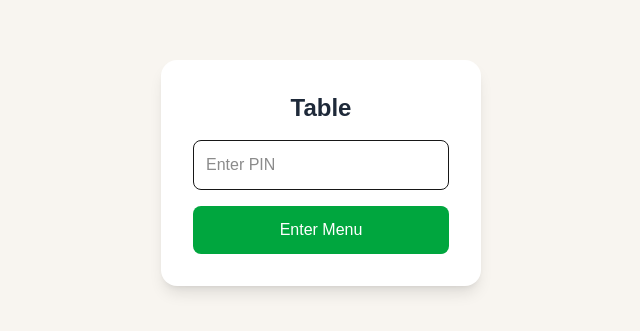
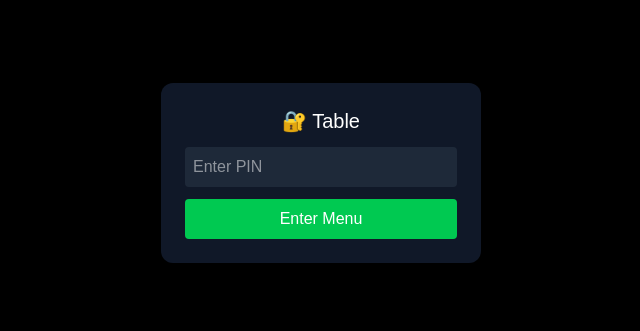
Before and after one commit to autoxai01-oss/smos-ai, a Next.js app: page /menu/1 in a window 1280 px wide. Shown: the part 227-558 px from the top of the page, without its empty margins (319-959 px from the left). Built offline with nearby package versions, Linux system fonts and the light colour scheme.

Commit message:
fixed menu

```diff
--- a/app/menu/[restaurantId]/page.tsx
+++ b/app/menu/[restaurantId]/page.tsx
@@ -13,6 +13,7 @@ import { useParams, useSearchParams } from "next/navigation";
 import { addToCart, getCart, updateQty } from "@/lib/cart";
 import CartBar from "@/components/CartBar";
 
+// ✅ TYPE DEFINITIONS (FIXES VERCEL ERROR)
 type MenuItem = {
   id: string;
   name: string;
@@ -36,11 +37,14 @@ export default function CustomerMenu() {
   const [menu, setMenu] = useState<MenuItem[]>([]);
   const [enteredPin, setEnteredPin] = useState("");
   const [verified, setVerified] = useState(false);
-  const [refresh, setRefresh] = useState(false);
+  const [refresh, setRefresh] = useState(false); // 🔥 force UI update
 
   // 🔐 VERIFY PIN
   const verifyPin = async () => {
-    if (!enteredPin) return alert("Enter PIN");
+    if (!enteredPin) {
+      alert("Enter PIN");
+      return;
+    }
 
     const q = query(
       collection(db, "tablePins"),
@@ -50,7 +54,10 @@ export default function CustomerMenu() {
 
     const snap = await getDocs(q);
 
-    if (snap.empty) return alert("Invalid table");
+    if (snap.empty) {
+      alert("Invalid table");
+      return;
+    }
 
     const data = snap.docs[0].data();
 
@@ -82,46 +89,38 @@ export default function CustomerMenu() {
     return () => unsub();
   }, [verified, restaurantId]);
 
-  // 🔐 PIN SCREEN (CREAMY STYLE)
+  // 🔐 PIN SCREEN
   if (!verified) {
     return (
-      <div className="min-h-screen flex items-center justify-center bg-[#f8f5f0]">
+      <div className="min-h-screen flex items-center justify-center bg-black text-white">
+        <div className="bg-gray-900 p-6 rounded-xl w-80 text-center">
 
-        <div className="bg-white p-8 rounded-2xl w-80 text-center shadow-lg">
-
-          <h1 className="text-2xl font-semibold mb-4 text-gray-800">
-            Table {table}
-          </h1>
+          <h1 className="text-xl mb-3">🔐 Table {table}</h1>
 
           <input
             placeholder="Enter PIN"
             value={enteredPin}
             onChange={(e)=>setEnteredPin(e.target.value)}
-            className="w-full p-3 mb-4 border rounded-lg"
+            className="w-full p-2 mb-3 bg-gray-800 rounded"
           />
 
           <button
             onClick={verifyPin}
-            className="w-full bg-green-600 text-white p-3 rounded-lg hover:bg-green-700 transition"
+            className="w-full bg-green-500 p-2 rounded"
           >
             Enter Menu
           </button>
 
         </div>
-
       </div>
     );
   }
 
-  // 🍽 MENU UI (PREMIUM)
+  // 🍽 MENU UI
   return (
-    <div className="min-h-screen bg-[#f8f5f0] text-gray-800 p-6 pb-24">
+    <div className="min-h-screen bg-black text-white p-6 pb-24">
 
-      <h1 className="text-3xl font-bold text-center mb-8">
-        🍽 Our Menu
-      </h1>
-
-      <div className="space-y-4 max-w-xl mx-auto">
+      <h1 className="text-3xl mb-6 text-center">🍽 Menu</h1>
 
       {menu.map((item) => {
         const cart = getCart() as CartItem[];
@@ -130,29 +129,26 @@ export default function CustomerMenu() {
         return (
           <div
             key={item.id}
-              className="bg-white p-4 rounded-2xl shadow-sm flex justify-between items-center"
+            className="bg-gray-800 p-4 mb-3 rounded flex justify-between items-center"
           >
             <div>
-                <p className="text-lg font-semibold">
-                  {item.name}
-                </p>
-                <p className="text-sm text-gray-500">
-                  ₹{item.price}
-                </p>
+              <p className="text-lg">{item.name}</p>
+              <p className="text-sm text-gray-400">₹{item.price}</p>
             </div>
 
+            {/* 🔥 DYNAMIC BUTTON */}
             {!cartItem ? (
               <button
                 onClick={() => {
                   addToCart(item);
                   setRefresh(!refresh);
                 }}
-                  className="bg-green-600 text-white px-4 py-1 rounded-lg hover:bg-green-700 transition"
+                className="bg-green-500 px-4 py-1 rounded"
               >
                 Add
               </button>
             ) : (
-                <div className="flex items-center gap-3 bg-gray-100 px-3 py-1 rounded-lg">
+              <div className="flex items-center gap-3 bg-gray-700 px-3 py-1 rounded">
 
                 <button
                   onClick={() => {
@@ -161,12 +157,10 @@ export default function CustomerMenu() {
                   }}
                   className="text-lg px-2"
                 >
-                    −
+                  -
                 </button>
 
-                  <span className="font-semibold">
-                    {cartItem.qty}
-                  </span>
+                <span>{cartItem.qty}</span>
 
                 <button
                   onClick={() => {
@@ -184,8 +178,6 @@ export default function CustomerMenu() {
         );
       })}
 
-      </div>
-
       {/* 🛒 CART BAR */}
       <CartBar restaurantId={restaurantId} />
 
```
Lines whose indentation alone changed are shown as unchanged.
